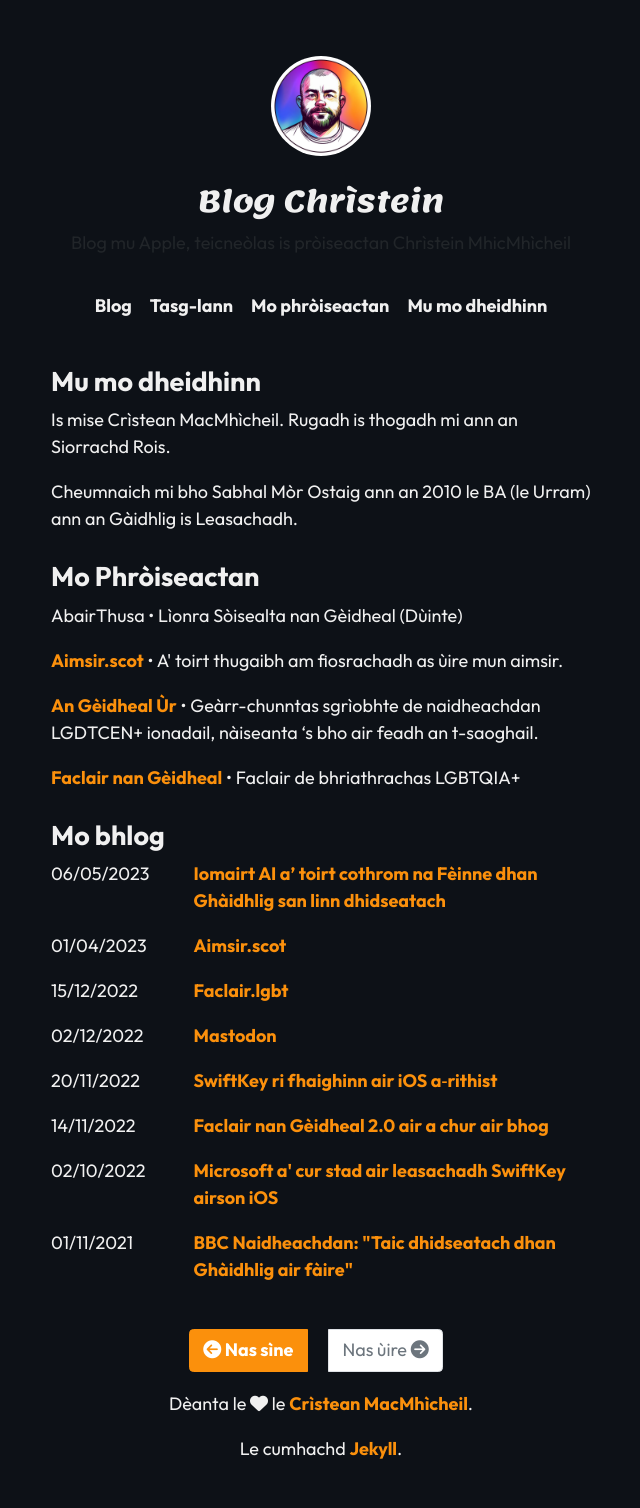
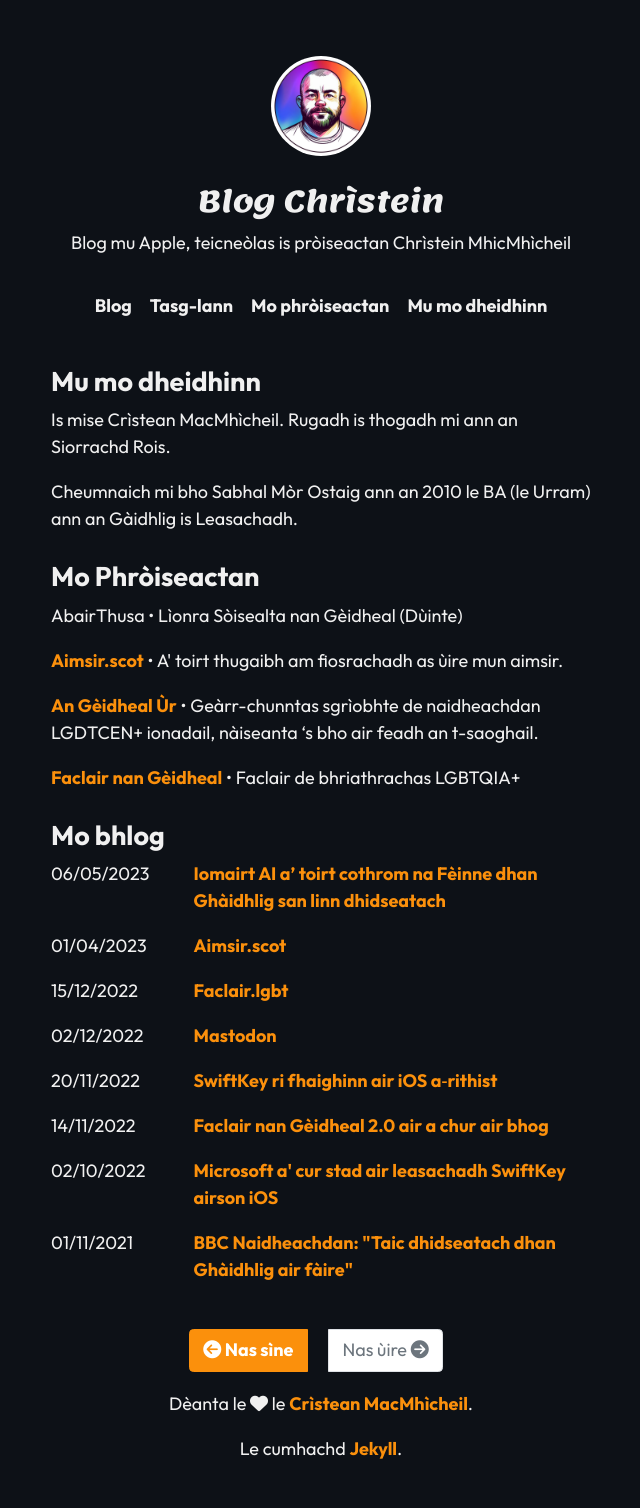
Before and after one commit to angeidheal/angeidheal.github.io, a Jekyll site: the page built from index.html, in a window 1280 px wide. Shown: the whole page, without its empty margins (319-959 px from the left). Built offline with Jekyll 4.4.1, drawn with Linux system fonts in a browser that asks for light colours; nearby versions of some CDN libraries; the list of posts is cut into pages by our own code.

Commit message:
Update default.html

```diff
--- a/_layouts/default.html
+++ b/_layouts/default.html
@@ -8,8 +8,8 @@ layout: compress
 
   <body>
     <img src="{{ site.url }}/images/logo.jpg" style="display: block; margin-left: auto; margin-right: auto; margin-top: 56px; border-radius: 50%" width="100" height="100">
-    <h1 class="site-title">{{ site.title }}</h1>
-    <p style="text-align: center">{{ site.description }}</p>
+    <h1 style="text-align: center; font-family: Lemonada; color: #f0f0f0">{{ site.title }}</h1>
+    <p style="text-align: center; color: #f0f0f0;">{{ site.description }}</p>
 
     {% include navigation.html %}
 
```
